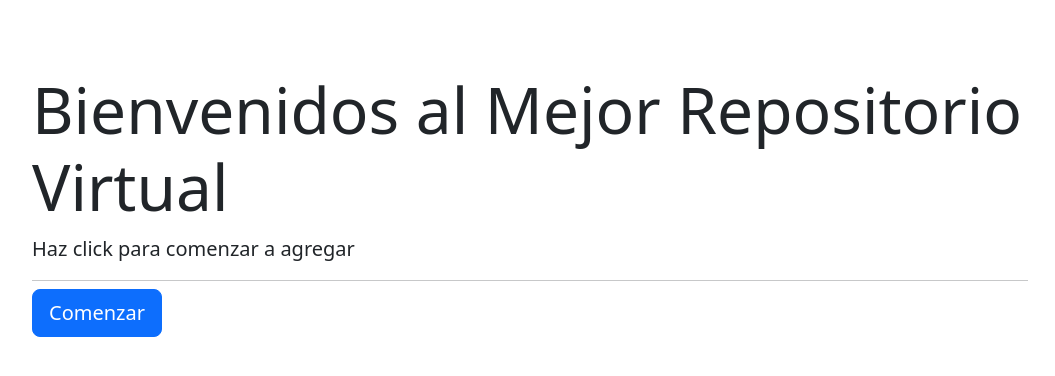
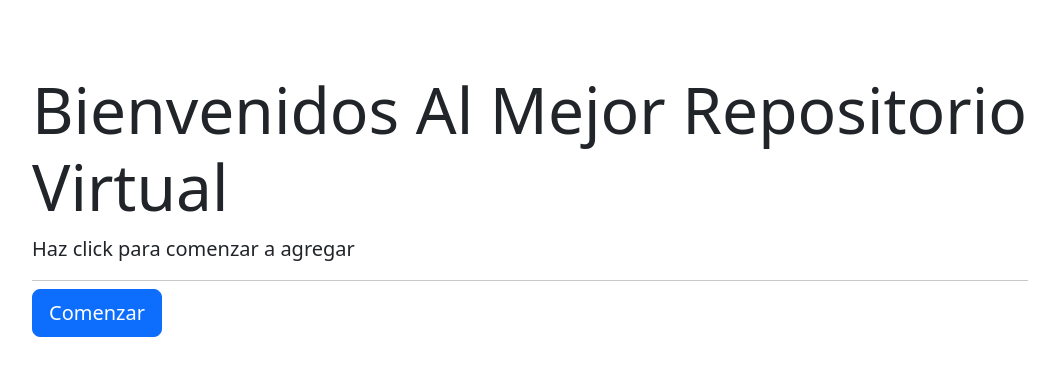
Before and after one commit to M1guelJ4imes/ProyectoWeb_1, a Django app: page / in a window 1280 px wide. Shown: the part 56-432 px from the top of the page, without its empty margins (110-1165 px from the left). Run offline with Django 5.2, Linux system fonts and the light colour scheme.

Commit message:
Ajustes finales al inicio y nosotros

```diff
--- a/proyectoweb1/libreria/templates/paginas/inicio.html
+++ b/proyectoweb1/libreria/templates/paginas/inicio.html
@@ -6,7 +6,7 @@
 
 <div class="p-5 big-light">
     <div class="container">
-        <h1 class="display-3">Bienvenidos al Mejor Repositorio Virtual</h1>
+        <h1 class="display-3">Bienvenidos Al Mejor Repositorio Virtual</h1>
         <p class="lead">Haz click para comenzar a agregar</p>
         <hr class="my-2">
 
```
